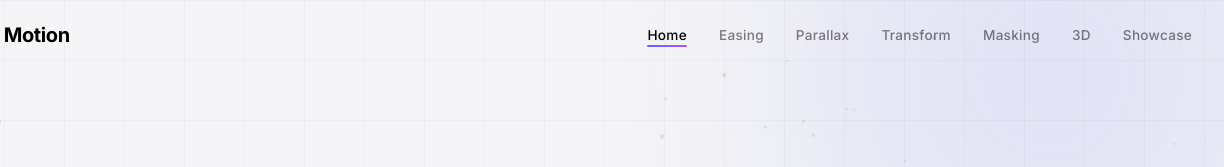
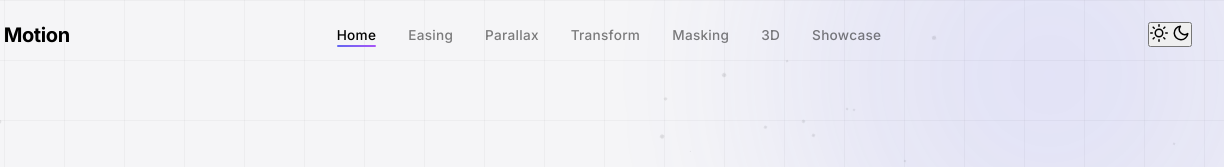
Before and after one commit to houtaroudes/motion-website, a website built with Vite: page index.html in a window 1280 px wide. Shown: the top 167 px of the page, 56-1280 px from the left. Built offline with nearby package versions, Linux system fonts and the light colour scheme; animation ran at ten frames a second.

Commit message:
fixed desktop theme toggle was missing

```diff
--- a/index.html
+++ b/index.html
@@ -27,7 +27,23 @@
         <a href="#tilt" class="nav-link">3D</a>
         <a href="#showcase" class="nav-link">Showcase</a>
       </div>
-      <button class="mobile-menu-btn" id="mobileMenuBtn" aria-label="Menu">
+      <button class="theme-toggle" id="themeToggle" aria-label="Toggle theme">
+        <svg class="sun-icon" width="18" height="18" viewBox="0 0 24 24" fill="none" stroke="currentColor" stroke-width="2" stroke-linecap="round" stroke-linejoin="round">
+          <circle cx="12" cy="12" r="5"></circle>
+          <line x1="12" y1="1" x2="12" y2="3"></line>
+          <line x1="12" y1="21" x2="12" y2="23"></line>
+          <line x1="4.22" y1="4.22" x2="5.64" y2="5.64"></line>
+          <line x1="18.36" y1="18.36" x2="19.78" y2="19.78"></line>
+          <line x1="1" y1="12" x2="3" y2="12"></line>
+          <line x1="21" y1="12" x2="23" y2="12"></line>
+          <line x1="4.22" y1="19.78" x2="5.64" y2="18.36"></line>
+          <line x1="18.36" y1="5.64" x2="19.78" y2="4.22"></line>
+        </svg>
+        <svg class="moon-icon" width="18" height="18" viewBox="0 0 24 24" fill="none" stroke="currentColor" stroke-width="2" stroke-linecap="round" stroke-linejoin="round">
+          <path d="M21 12.79A9 9 0 1 1 11.21 3 7 7 0 0 0 21 12.79z"></path>
+        </svg>
+      </button>
+      <button class=mobile-menu-btn id="mobileMenuBtn" aria-label="Menu">
         <span></span><span></span><span></span>
       </button>
     </div>
```
